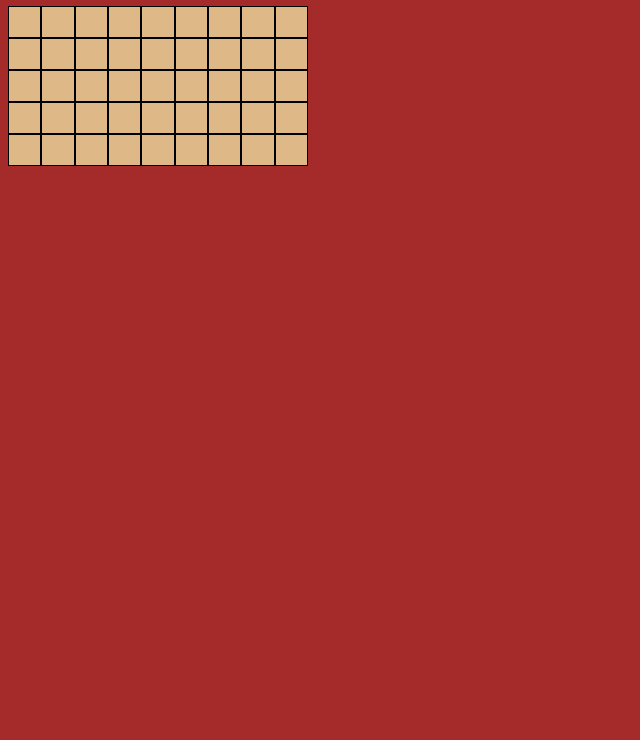
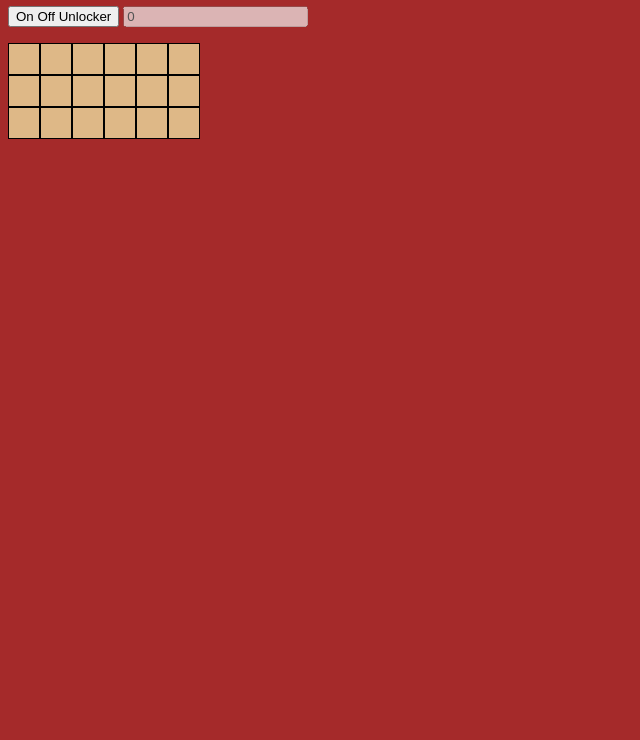
Before and after one commit to MarcoAsaroJob/mvc_orcl-node-rest-jquery, a plain HTML site: page index.html in a window 1280 px wide. Shown: the part 60-800 px from the top of the page, without its empty margins (0-640 px from the left). Drawn offline with nearby package versions, Linux system fonts and the light colour scheme.

Commit message:
refactoring FE

```diff
--- a/index.html
+++ b/index.html
@@ -12,18 +12,17 @@
             color: chartreuse;
         }
 
-        .griglia {
-            display: flex;
-            flex-wrap: wrap;
-            width: 300;
+        .riga {
+            clear: left;
         }
 
         .casella {
             background-color: burlywood;
-            flex-grow: 1;
-            width: 30;
-            height: 30;
+            width: 30px;
+            height: 30px;
             border: black solid 1px;
+            display: inline-block;
+            float: left;
         }
 
         .casella:hover {
@@ -38,75 +37,69 @@
 
 <body>
     <script>
+        var cellUnlocker = 0;
+        var righe = 3;
+        var colonne = 6;
+
+        function disegnaGriglia() {
+            for (riga = 1; riga <= righe; riga++) {
+                idRiga = "Rig_" + riga;
+                $rigaDiv = $("<div>", { id: idRiga, "class": "riga" });
+                $(".griglia").append($rigaDiv);
+                for (colonna = 1; colonna <= colonne; colonna++) {
+                    thisDivId = "R" + riga + "C" + colonna;
+                    $cellaDiv = $("<div>", { id: thisDivId, "class": "casella" });
+                    $("#" + idRiga).append($cellaDiv);
+                }
+            }
+        }
+
         $(document).ready(function () {
+            disegnaGriglia();
             $(".casella").click(function () {
-                $(this).toggleClass("clicked");
-                aggiornaStatusCella(this);
+                cliccaCella(this);
             });
         });
-        function aggiornaStatusCella(elem) {
-            cliccata = $(elem).attr("ID");
-            //console.log("Clicked " + cliccata);
-            inviaIdCella(cliccata);
+
+        function cliccaCella(elem) {
+            //raccogli info cella cliccata
+            idCella = $(elem).attr("ID");
+            if ($(elem).hasClass("clicked")) {
+                if (cellUnlocker == 0) {
+                    $(elem).not(".cellLock").removeClass("clicked");
+                } else {
+                    $(elem).removeClass("clicked");
+                }
+            } else {
+                $(elem).addClass("clicked");
+                $.post("/riceviCella", { cellID: idCella, cliccata: true }, function (risposta) {
+                    retLocked = risposta.isLocked;
+                    //console.log(idCella + " diventaLockata: " + retLocked);
+                    if (retLocked == 1) {
+                        $(elem).addClass("cellLock");
+                    }
+                })
+            }
         }
-        function inviaIdCella(id) {
-            $.post("/riceviCella", { cellID: id }, function(data){
-                console.log(data);
-            });
+
+        function enableUnlock() {
+            if (cellUnlocker == 0) {
+                cellUnlocker = 1;
+            } else {
+                cellUnlocker = 0;
+            }
+            $("#cellUnlockerViewer").val(cellUnlocker);
         }
+
     </script>
     <h1>Main</h1>
+    <div class="cellUnlockerDiv">
+        <form id="cellUnlockerForm">
+            <input type="button" onclick="enableUnlock()" value="On Off Unlocker" />
+            <input type="text" id="cellUnlockerViewer" value="0" disabled />
+        </form>
+    </div>
     <div class="griglia">
-        <!--Row1-->
-        <div class="casella" id="R1C1"></div>
-        <div class="casella" id="R1C2"></div>
-        <div class="casella" id="R1C3"></div>
-        <div class="casella" id="R1C4"></div>
-        <div class="casella" id="R1C5"></div>
-        <div class="casella" id="R1C6"></div>
-        <div class="casella" id="R1C7"></div>
-        <div class="casella" id="R1C8"></div>
-        <div class="casella" id="R1C9"></div>
-        <!--Row2-->
-        <div class="casella" id="R2C1"></div>
-        <div class="casella" id="R2C2"></div>
-        <div class="casella" id="R2C3"></div>
-        <div class="casella" id="R2C4"></div>
-        <div class="casella" id="R2C5"></div>
-        <div class="casella" id="R2C6"></div>
-        <div class="casella" id="R2C7"></div>
-        <div class="casella" id="R2C8"></div>
-        <div class="casella" id="R2C9"></div>
-        <!--Row3-->
-        <div class="casella" id="R3C1"></div>
-        <div class="casella" id="R3C2"></div>
-        <div class="casella" id="R3C3"></div>
-        <div class="casella" id="R3C4"></div>
-        <div class="casella" id="R3C5"></div>
-        <div class="casella" id="R3C6"></div>
-        <div class="casella" id="R3C7"></div>
-        <div class="casella" id="R3C8"></div>
-        <div class="casella" id="R3C9"></div>
-        <!--Row4-->
-        <div class="casella" id="R4C1"></div>
-        <div class="casella" id="R4C2"></div>
-        <div class="casella" id="R4C3"></div>
-        <div class="casella" id="R4C4"></div>
-        <div class="casella" id="R4C5"></div>
-        <div class="casella" id="R4C6"></div>
-        <div class="casella" id="R4C7"></div>
-        <div class="casella" id="R4C8"></div>
-        <div class="casella" id="R4C9"></div>
-        <!--Row5-->
-        <div class="casella" id="R5C1"></div>
-        <div class="casella" id="R5C2"></div>
-        <div class="casella" id="R5C3"></div>
-        <div class="casella" id="R5C4"></div>
-        <div class="casella" id="R5C5"></div>
-        <div class="casella" id="R5C6"></div>
-        <div class="casella" id="R5C7"></div>
-        <div class="casella" id="R5C8"></div>
-        <div class="casella" id="R5C9"></div>
 
     </div>
 </body>
```
Also changed, not shown: controllers/cellaController.js (added, +17 -0 lines), server.js (+30 -17 lines).
